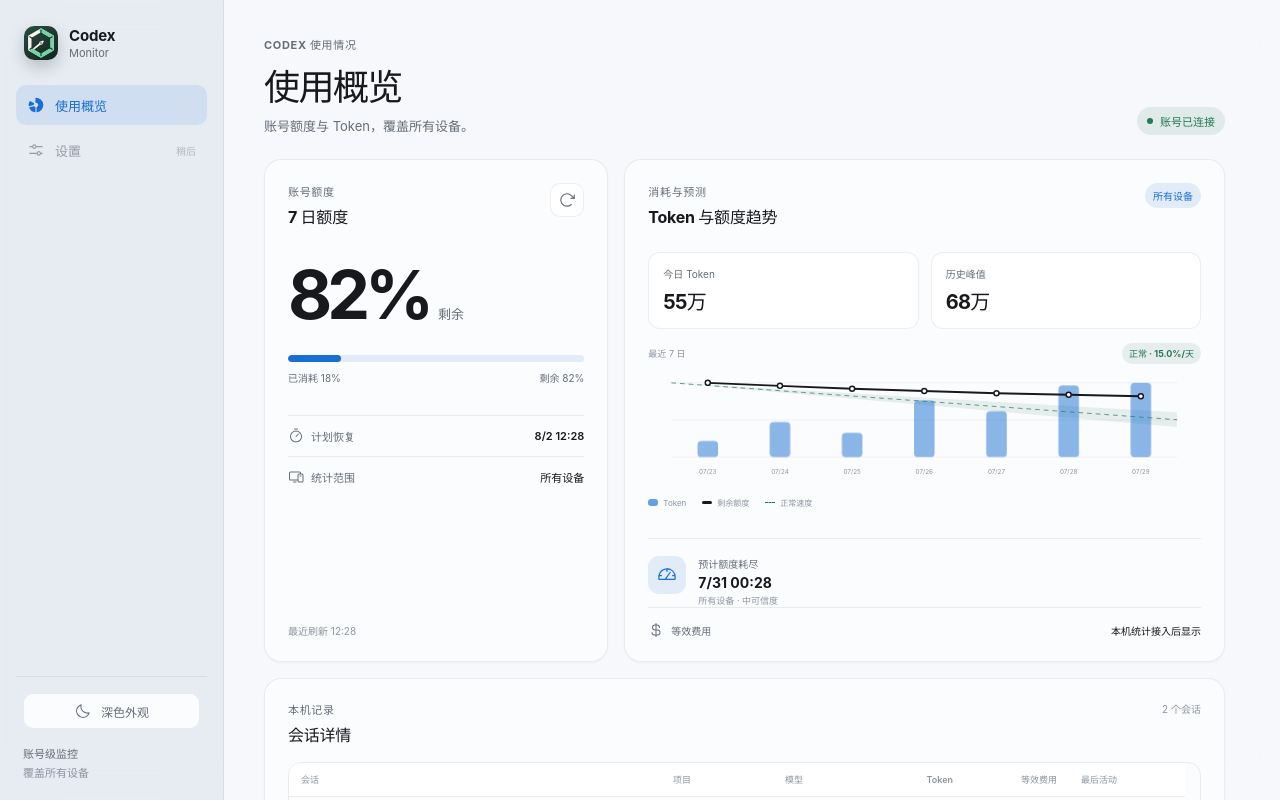
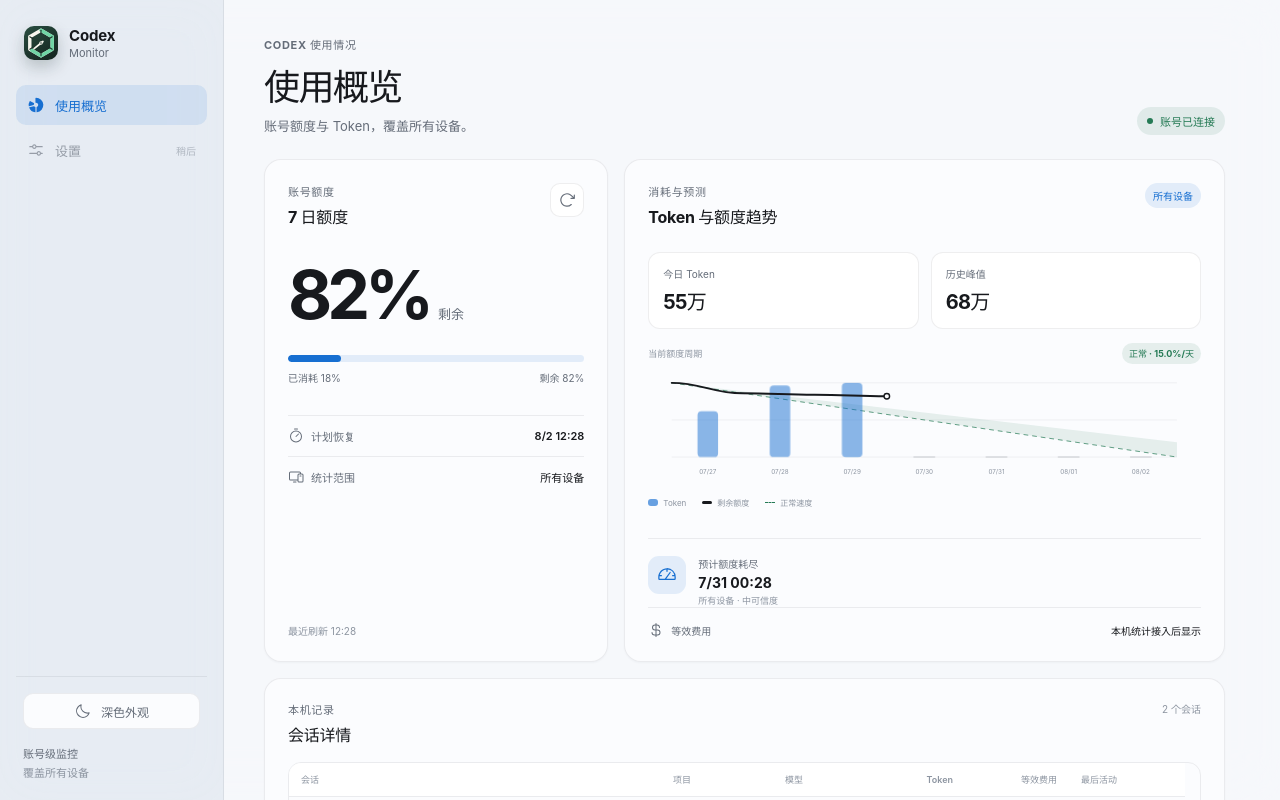
Before and after one commit to PolarisLight/QuotaDial, a React (Vite) app in the folder app/: page / in a window 1280 px wide. Built offline with nearby package versions, Linux system fonts and the light colour scheme.

Commit message:
fix: anchor quota trend to the reset cycle

```diff
--- a/app/src/components/UsageForecastPanel.tsx
+++ b/app/src/components/UsageForecastPanel.tsx
@@ -63,7 +63,8 @@
   quota,
 }: UsageForecastPanelProps) {
   const copy = forecastCopy(forecast);
-  const buckets = usage?.dailyUsageBuckets.slice(-7) ?? [];
+  const dailyBuckets = usage?.dailyUsageBuckets ?? [];
+  const buckets = dailyBuckets.slice(-7);
   const today = buckets.at(-1)?.tokens ?? null;
 
   return (
@@ -94,7 +95,7 @@
           </div>
 
           <UsageQuotaChart
-            buckets={buckets}
+            buckets={dailyBuckets}
             history={history}
             pace={pace}
             quota={quota}
--- a/app/src/components/UsageQuotaChart.tsx
+++ b/app/src/components/UsageQuotaChart.tsx
@@ -29,6 +29,17 @@
   return new Date(year, month - 1, day + 1).getTime() / 1_000;
 }
 
+function bucketMidpoint(date: string) {
+  return (localMidnight(date) + nextLocalMidnight(date)) / 2;
+}
+
+function shortDate(timestamp: number) {
+  const date = new Date(timestamp * 1_000);
+  return `${String(date.getMonth() + 1).padStart(2, "0")}/${String(
+    date.getDate(),
+  ).padStart(2, "0")}`;
+}
+
 function clampPercent(value: number) {
   return Math.min(100, Math.max(0, value));
 }
@@ -53,6 +64,27 @@
   return clampPercent(100 - elapsedDays * ratePerDay);
 }
 
+function smoothPath(points: Array<{ x: number; y: number }>) {
+  const first = points.at(0);
+  if (!first) return null;
+  let path = `M ${first.x.toFixed(1)} ${first.y.toFixed(1)}`;
+  for (let index = 1; index < points.length; index += 1) {
+    const previous = points[index - 1];
+    const current = points[index];
+    const controlOffset = (current.x - previous.x) * 0.42;
+    path += [
+      " C",
+      (previous.x + controlOffset).toFixed(1),
+      previous.y.toFixed(1),
+      (current.x - controlOffset).toFixed(1),
+      current.y.toFixed(1),
+      current.x.toFixed(1),
+      current.y.toFixed(1),
+    ].join(" ");
+  }
+  return path;
+}
+
 export function UsageQuotaChart({
   buckets,
   history,
@@ -62,13 +94,45 @@
   const visibleBuckets = buckets.slice(-7);
   const firstDate = visibleBuckets.at(0)?.startDate;
   const lastDate = visibleBuckets.at(-1)?.startDate;
-  const rangeStart = firstDate ? localMidnight(firstDate) : null;
-  const rangeEnd = lastDate ? nextLocalMidnight(lastDate) : null;
+  const periodStart =
+    quota === null
+      ? null
+      : quota.resetsAt - quota.windowDurationMins * 60;
+  const rangeStart = periodStart ?? (firstDate ? localMidnight(firstDate) : null);
+  const rangeEnd =
+    quota?.resetsAt ?? (lastDate ? nextLocalMidnight(lastDate) : null);
   const rangeSeconds =
     rangeStart !== null && rangeEnd !== null ? rangeEnd - rangeStart : 0;
-  const maxTokens = Math.max(...visibleBuckets.map(bucket => bucket.tokens), 1);
+  const chartSlots =
+    quota && rangeStart !== null && rangeSeconds > 0
+      ? Array.from({ length: 7 }, (_, index) => {
+          const start = rangeStart + (rangeSeconds * index) / 7;
+          const end = rangeStart + (rangeSeconds * (index + 1)) / 7;
+          const matching = buckets.filter(bucket => {
+            const midpoint = bucketMidpoint(bucket.startDate);
+            return midpoint >= start && midpoint < end;
+          });
+          return {
+            key: `${start}`,
+            label: shortDate((start + end) / 2),
+            tokens: matching.reduce((sum, bucket) => sum + bucket.tokens, 0),
+            hasData: matching.length > 0,
+            title:
+              matching.length > 0
+                ? matching.map(bucket => bucket.startDate).join("、")
+                : "尚无数据",
+          };
+        })
+      : visibleBuckets.map(bucket => ({
+          key: bucket.startDate,
+          label: bucket.startDate.slice(5).replace("-", "/"),
+          tokens: bucket.tokens,
+          hasData: true,
+          title: bucket.startDate,
+        }));
+  const maxTokens = Math.max(...chartSlots.map(slot => slot.tokens), 1);
   const slotWidth =
-    visibleBuckets.length > 0 ? (RIGHT - LEFT) / visibleBuckets.length : 0;
+    chartSlots.length > 0 ? (RIGHT - LEFT) / chartSlots.length : 0;
 
   const xAt = (timestamp: number) => {
     if (rangeStart === null || rangeSeconds <= 0) return LEFT;
@@ -79,7 +143,7 @@
     return LEFT + ratio * (RIGHT - LEFT);
   };
 
-  const quotaPoints =
+  const observedQuotaPoints =
     rangeStart === null || rangeEnd === null
       ? []
       : history
@@ -88,25 +152,30 @@
               point.observedAt >= rangeStart && point.observedAt <= rangeEnd,
           )
           .sort((left, right) => left.observedAt - right.observedAt)
-          .map(point => ({
+          .filter(point => point.observedAt > rangeStart);
+  let previousRemaining = 100;
+  const quotaPoints =
+    rangeStart !== null && observedQuotaPoints.length >= 2
+      ? [
+          { observedAt: rangeStart, remainingPercent: 100 },
+          ...observedQuotaPoints,
+        ].map(point => {
+          const remainingPercent = Math.min(
+            previousRemaining,
+            clampPercent(point.remainingPercent),
+          );
+          previousRemaining = remainingPercent;
+          return {
             ...point,
+            remainingPercent,
             x: xAt(point.observedAt),
-            y: quotaY(point.remainingPercent),
-          }));
+            y: quotaY(remainingPercent),
+          };
+        })
+      : [];
   const remainingPath =
-    quotaPoints.length >= 2
-      ? quotaPoints
-          .map(
-            (point, index) =>
-              `${index === 0 ? "M" : "L"} ${point.x.toFixed(1)} ${point.y.toFixed(1)}`,
-          )
-          .join(" ")
-      : null;
+    quotaPoints.length >= 2 ? smoothPath(quotaPoints) : null;
 
-  const periodStart =
-    quota === null
-      ? null
-      : quota.resetsAt - quota.windowDurationMins * 60;
   const idealRate =
     pace?.idealPercentPerDay ??
     (quota && quota.windowDurationMins > 0
@@ -143,7 +212,7 @@
       aria-label="最近 7 日 Token 与剩余额度"
     >
       <div className="usage-chart-toolbar">
-        <span>最近 7 日</span>
+        <span>当前额度周期</span>
         <strong className={`quota-pace-pill ${pace?.status ?? "pending"}`}>
           {paceCopy(pace)}
         </strong>
@@ -178,15 +247,16 @@
             />
           </>
         )}
-        {visibleBuckets.map((bucket, index) => {
+        {chartSlots.map((slot, index) => {
           const height = Math.max(
             7,
-            (bucket.tokens / maxTokens) * PLOT_HEIGHT,
+            (slot.tokens / maxTokens) * PLOT_HEIGHT,
           );
           const width = Math.min(26, slotWidth * 0.48);
           const center = LEFT + slotWidth * (index + 0.5);
           return (
-            <g key={bucket.startDate}>
+            <g key={slot.key}>
+              {slot.hasData ? (
                 <rect
                   className="token-bar"
                   x={center - width / 2}
@@ -196,11 +266,20 @@
                   rx={5}
                 >
                   <title>
-                  {bucket.startDate}: {bucket.tokens.toLocaleString("zh-CN")} Token
+                    {slot.title}: {slot.tokens.toLocaleString("zh-CN")} Token
                   </title>
                 </rect>
+              ) : (
+                <line
+                  className="token-slot-placeholder"
+                  x1={center - width / 2}
+                  x2={center + width / 2}
+                  y1={BOTTOM}
+                  y2={BOTTOM}
+                />
+              )}
               <text className="usage-date-label" x={center} y={126}>
-                {bucket.startDate.slice(5).replace("-", "/")}
+                {slot.label}
               </text>
             </g>
           );
@@ -210,23 +289,21 @@
             <path
               className="remaining-quota-line"
               data-testid="remaining-quota-line"
+              data-y-values={quotaPoints.map(point => point.y).join(",")}
               d={remainingPath}
             >
               <title>账号剩余额度</title>
             </path>
-            {quotaPoints.map(point => (
             <circle
               className="remaining-quota-point"
-                key={point.observedAt}
-                cx={point.x}
-                cy={point.y}
-                r={3.2}
+              cx={quotaPoints.at(-1)!.x}
+              cy={quotaPoints.at(-1)!.y}
+              r={3.5}
             >
               <title>
-                  剩余 {point.remainingPercent.toFixed(1)}%
+                剩余 {quotaPoints.at(-1)!.remainingPercent.toFixed(1)}%
               </title>
             </circle>
-            ))}
           </>
         )}
       </svg>
--- a/app/src/styles/app.css
+++ b/app/src/styles/app.css
@@ -535,6 +535,12 @@
   opacity: 0.5;
   transform-origin: bottom;
   animation: rise 320ms ease-out both;
+}
+
+.token-slot-placeholder {
+  stroke: var(--line-strong);
+  stroke-linecap: round;
+  stroke-width: 2;
 }
 
 .usage-date-label {
```
Also changed, not shown: 2 other files (tests, documents, lock files or other folders). Lines whose indentation alone changed are shown as unchanged.
